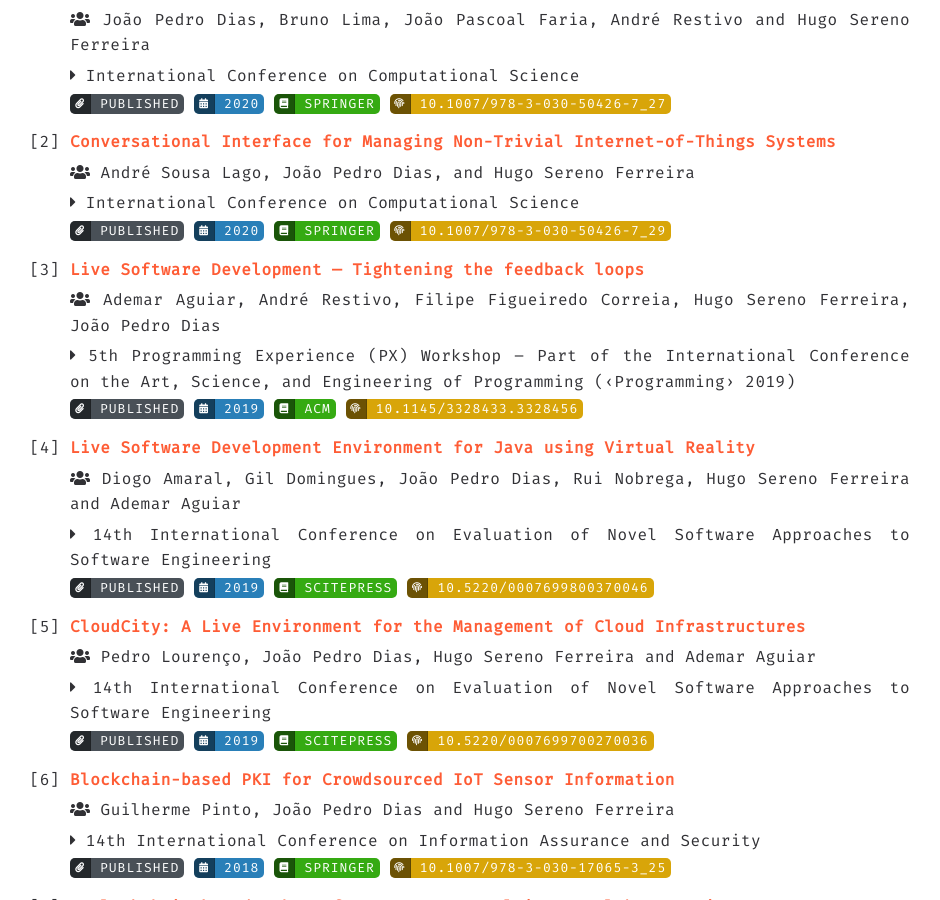
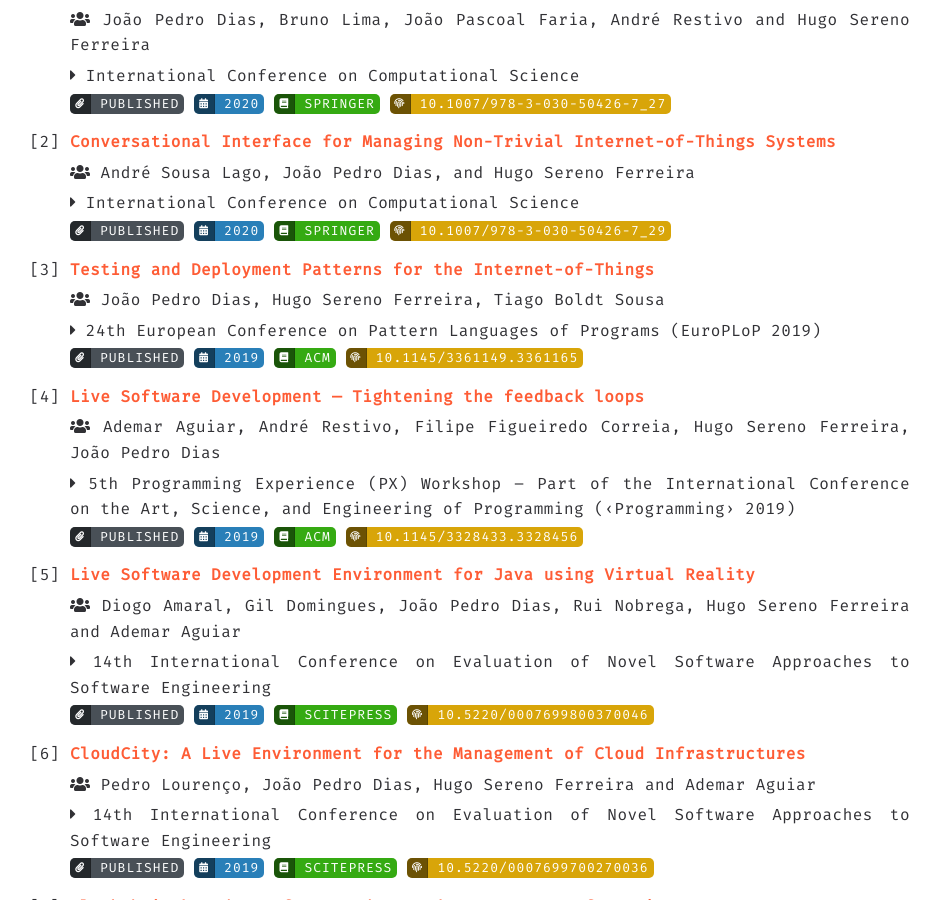
Before and after one commit to jpdias/jpdias.github.io, a Jekyll site: the page built from publications.md, in a window 1280 px wide and 900 px high, scrolled down 831 px. Shown: the whole window, without its empty margins (150-1090 px from the left). Built offline with Jekyll 4.4.1, drawn with Linux system fonts in a browser that asks for light colours; nearby versions of some CDN libraries.

Commit message:
Update publications.yml

```diff
--- a/_data/publications.yml
+++ b/_data/publications.yml
@@ -18,6 +18,15 @@ confs:
     doi: 10.1007/978-3-030-50426-7_29
     status: "Published"
     pub: Springer
+
+  - title: "Testing and Deployment Patterns for the Internet-of-Things"
+    authors: "João Pedro Dias, Hugo Sereno Ferreira, Tiago Boldt Sousa"
+    conference: "24th European Conference on Pattern Languages of Programs (EuroPLoP 2019)"
+    year: 2019
+    url: "https://doi.org/10.1145/3361149.3361165"
+    doi: 10.1145/3361149.3361165
+    status: "Published"
+    pub: ACM
 
   - title: "Live Software Development --- Tightening the feedback loops"
     authors: "Ademar Aguiar, André Restivo, Filipe Figueiredo Correia, Hugo Sereno Ferreira, João Pedro Dias"
```
